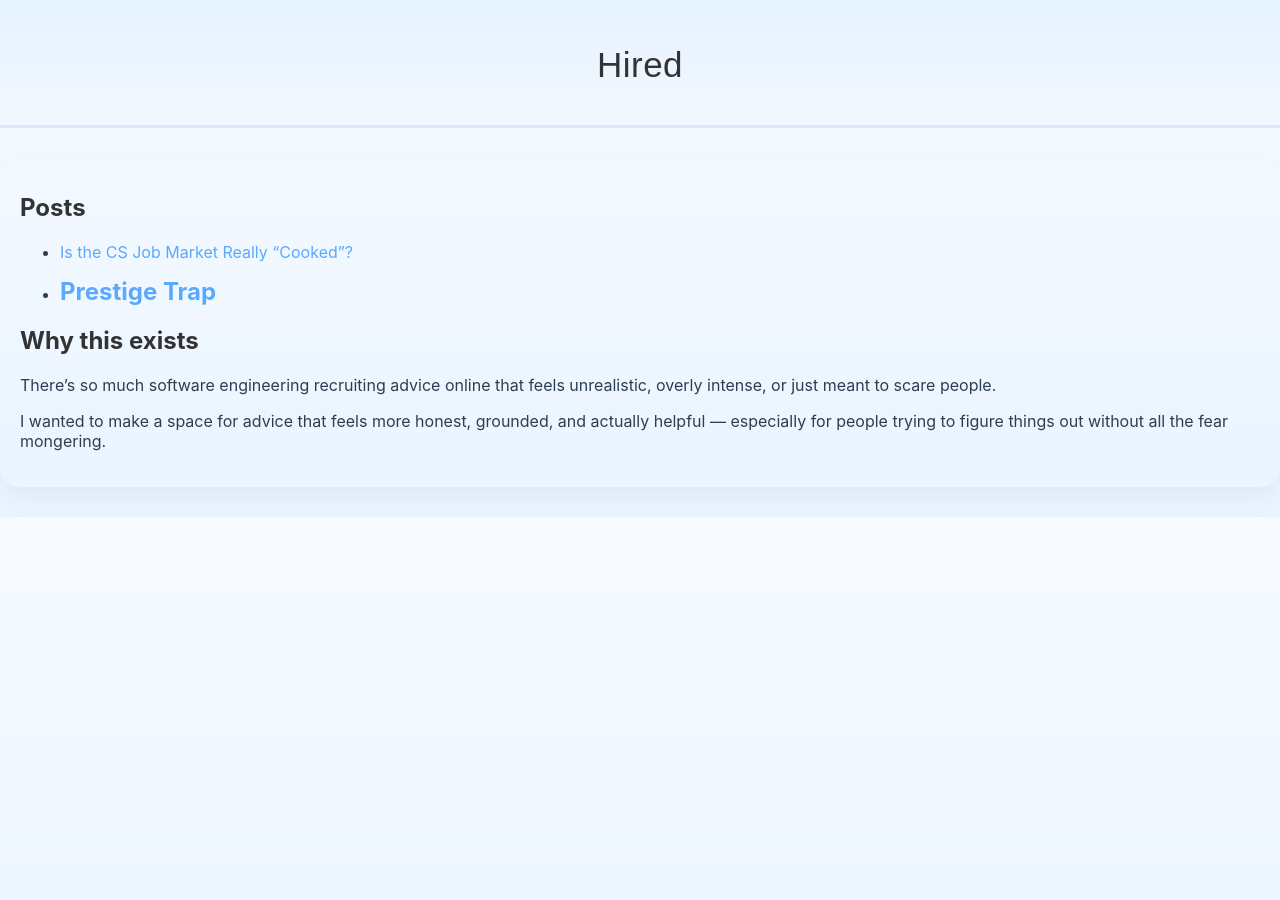
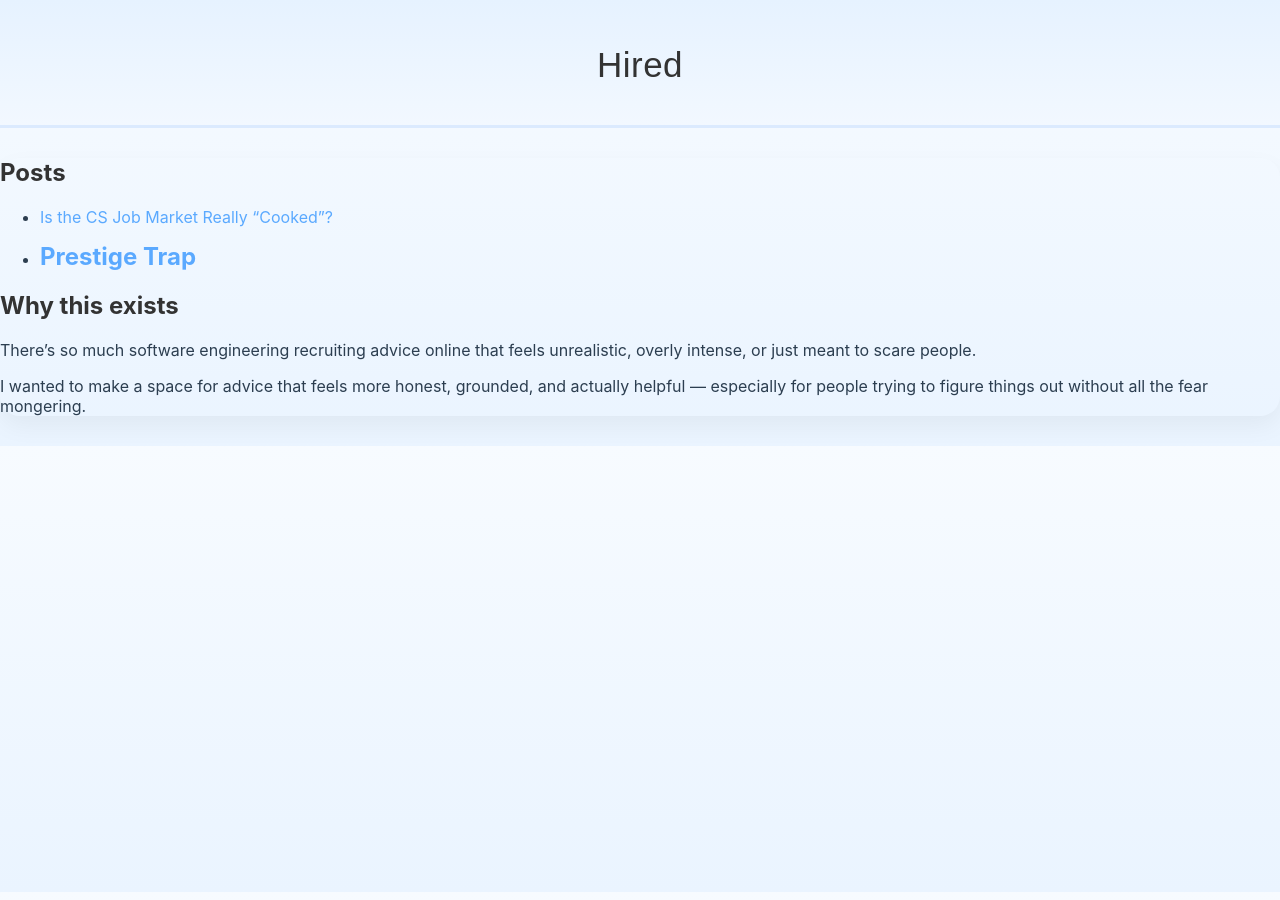
Before and after one commit to hiredmaybe67/hiredmaybe67.github.io, a Jekyll site: the page built from index.md, in a window 1280 px wide. Built offline with Jekyll 4.4.1, drawn with Linux system fonts in a browser that asks for light colours.

Commit message:
Update default.html

```diff
--- a/_layouts/default.html
+++ b/_layouts/default.html
@@ -16,7 +16,7 @@
       /* max-width: 1000px; */
       margin: 30px auto;
       /* background: rgba(255, 255, 255, 0.95); */
-      padding: 20px;
+      padding: 0px, 5px, 20px;
       border-radius: 20px;
       box-shadow: 0 10px 25px rgba(0,0,0,0.05);
     }
```
